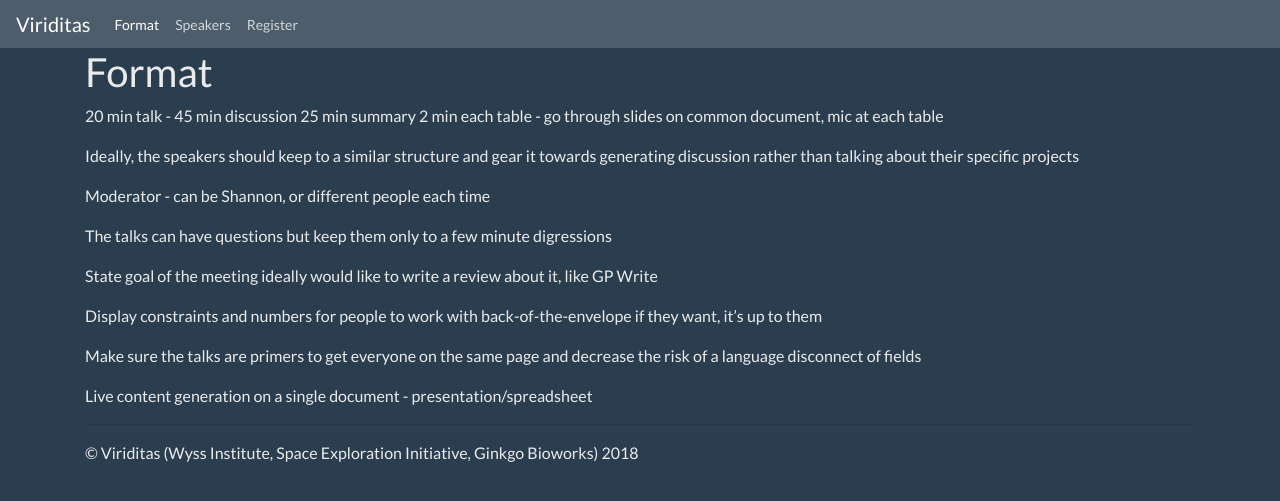
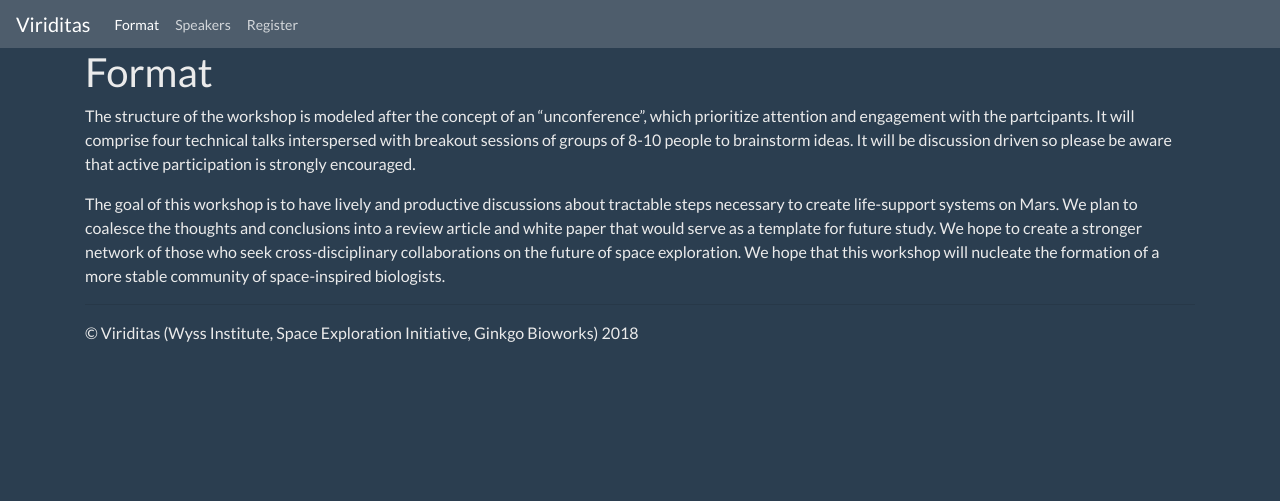
Before and after one commit to viriditas-org/viriditas-org.github.io, a Jekyll site: the page built from format.md, in a window 1280 px wide. Shown: the top 501 px of the page. Built offline with Jekyll 4.4.1, drawn with Linux system fonts in a browser that asks for light colours; nearby versions of some CDN libraries.

Commit message:
Update format.md

```diff
--- a/format.md
+++ b/format.md
@@ -6,26 +6,6 @@ menu_order: 1
 
 ---
 
-20 min talk - 45 min discussion 25 min summary 2 min each table - go through slides on common
-document, mic at each table
+The structure of the workshop is modeled after the concept of an "unconference", which prioritize attention and engagement with the partcipants. It will comprise four technical talks interspersed with breakout sessions of groups of 8-10 people to brainstorm ideas. It will be discussion driven so please be aware that active participation is strongly encouraged.
 
-
-Ideally, the speakers should keep to a similar structure and gear it towards generating discussion
-rather than talking about their specific projects
-
-Moderator - can be Shannon, or different people each time
-
-The talks can have questions but keep them only to a few minute digressions
-
-
-State goal of the meeting ideally would like to write a review about it, like GP Write
-
-
-Display constraints and numbers for people to work with back-of-the-envelope if they want, it’s up
-to them
-
-Make sure the talks are primers to get everyone on the same page and decrease the risk of a language
-disconnect of fields
-
-
-Live content generation on a single document - presentation/spreadsheet
+The goal of this workshop is to have lively and productive discussions about tractable steps necessary to create life-support systems on Mars. We plan to coalesce the thoughts and conclusions into a review article and white paper that would serve as a template for future study. We hope to create a stronger network of those who seek cross-disciplinary collaborations on the future of space exploration. We hope that this workshop will nucleate the formation of a more stable community of space-inspired biologists.
```
